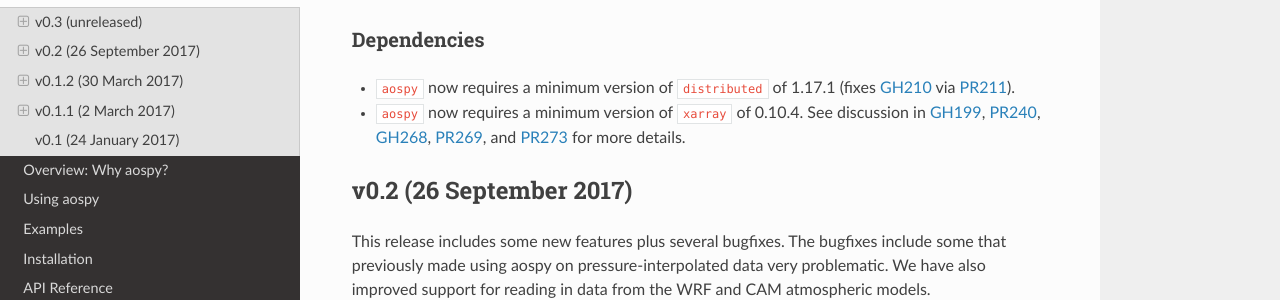
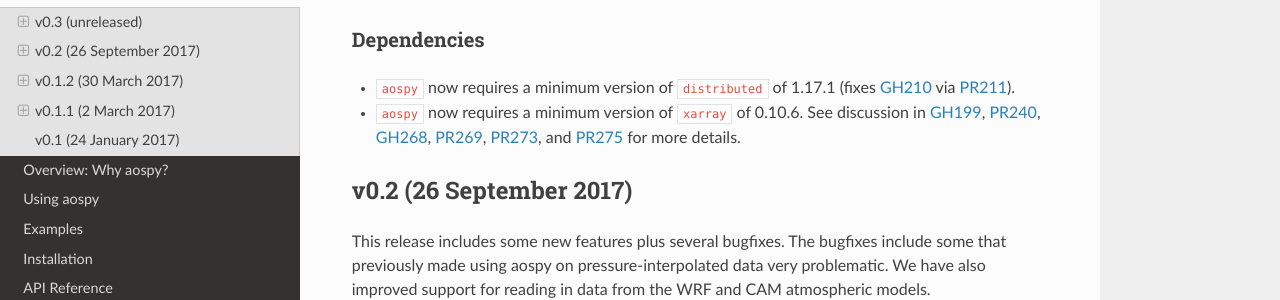
Before and after one commit to spencerahill/aospy, a Sphinx documentation site: the page built from docs/whats-new.rst, in a window 1280 px wide and 900 px high, scrolled down 1968 px. Shown: the part 155-455 px from the top of the window. Built offline with Sphinx 7.4.7 and the Read the Docs theme 2.0.0, drawn with Linux system fonts in a browser that asks for light colours.

```diff
--- a/docs/whats-new.rst
+++ b/docs/whats-new.rst
@@ -142,9 +142,9 @@ Dependencies
 
 - ``aospy`` now requires a minimum version of ``distributed`` of
   1.17.1 (fixes :issue:`210` via :pull:`211`).
-- ``aospy`` now requires a minimum version of ``xarray`` of 0.10.4.
+- ``aospy`` now requires a minimum version of ``xarray`` of 0.10.6.
   See discussion in :issue:`199`, :pull:`240`, :issue:`268`,
-  :pull:`269`, and :pull:`273` for more details.
+  :pull:`269`, :pull:`273`, and :pull:`275` for more details.
 
 .. _whats-new.0.2:
 
--- a/setup.py
+++ b/setup.py
@@ -33,7 +33,7 @@ setuptools.setup(
                       'toolz >= 0.7.2',
                       'dask >= 0.14',
                       'distributed >= 1.17.1',
-                      'xarray >= 0.10.4',
+                      'xarray >= 0.10.6',
                       'cloudpickle >= 0.2.1',
                       'cftime >= 1.0.0'],
     tests_require=['pytest >= 2.7.1',
```
Also changed, not shown: 1 other file.
